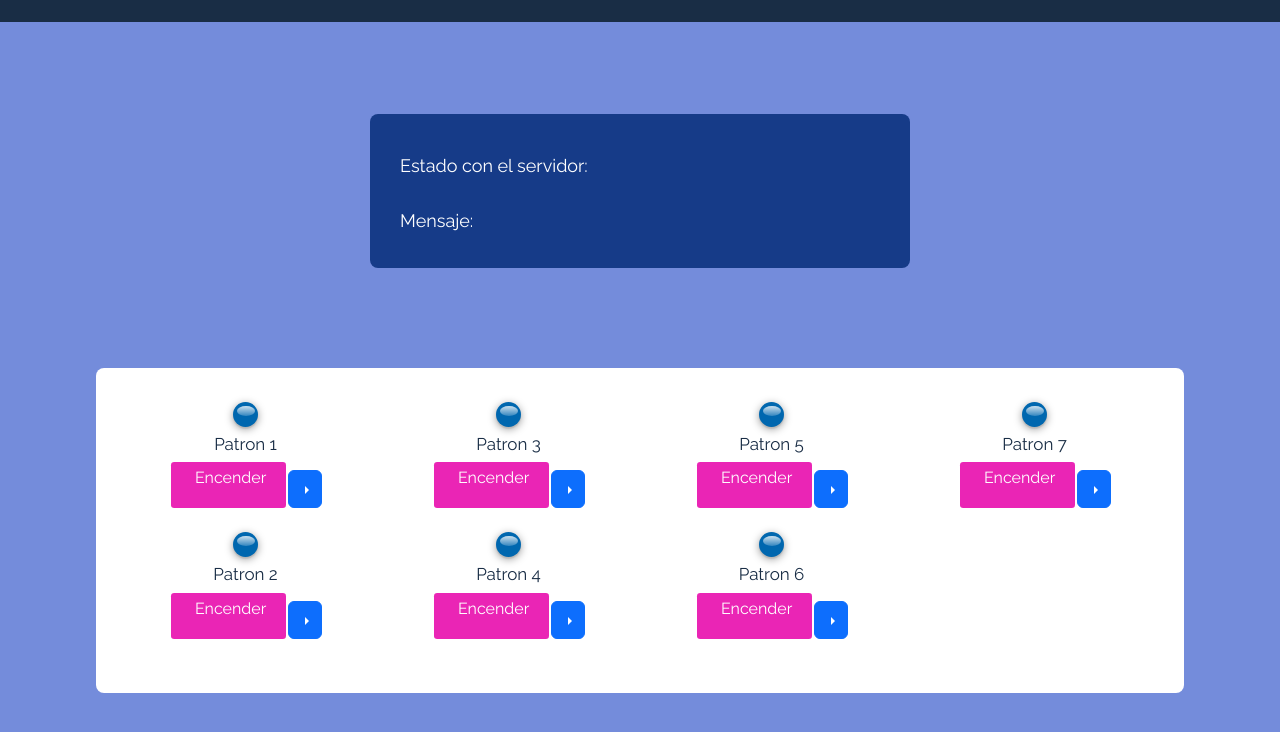
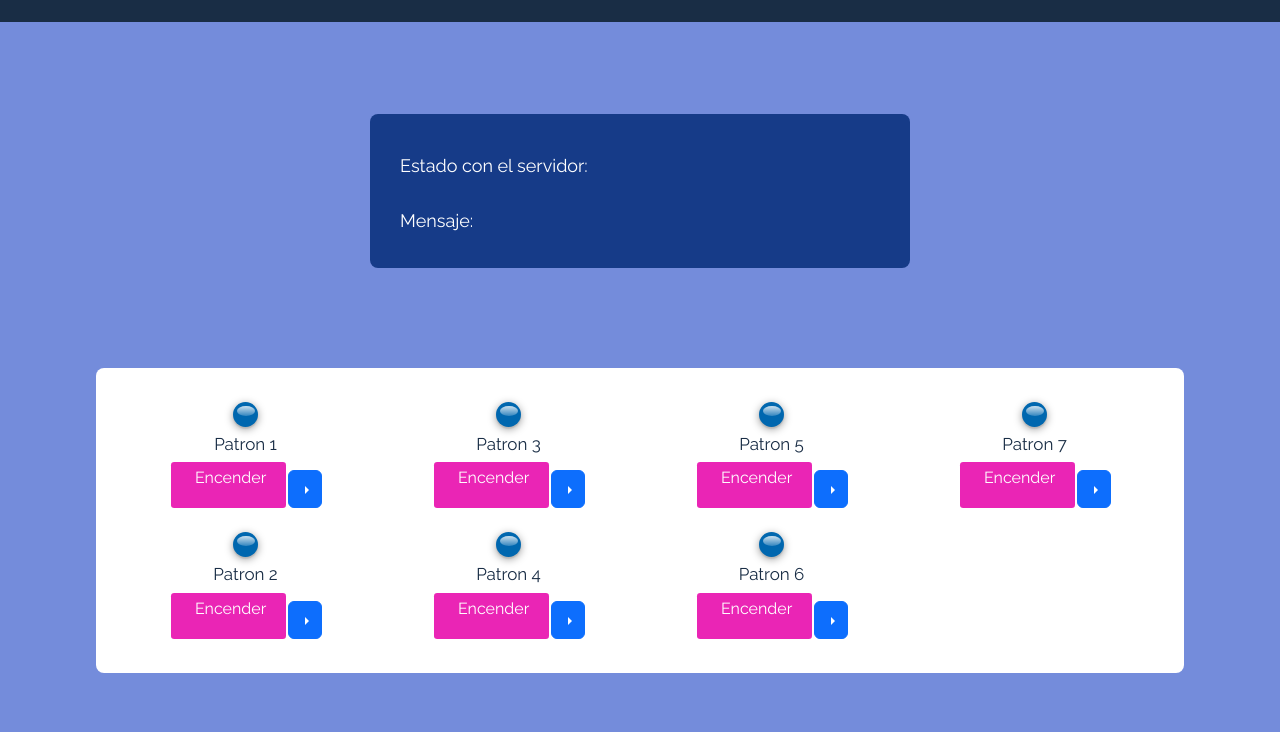
Before and after one commit to YoalliSant/CubitoLed, a plain HTML site: page index.html in a window 1280 px wide. Shown: the part 58-790 px from the top of the page. Drawn offline with nearby package versions, Linux system fonts and the light colour scheme; a script that the page names is missing.

Commit message:
Update style.css

```diff
--- a/style.css
+++ b/style.css
@@ -30,7 +30,6 @@ body {
 
 .form {
     width:85%;
-    height:325px;
     background:rgb(255, 255, 255);
     margin:calc(50vh - 300px) auto;
     padding:10px 30px;
```
